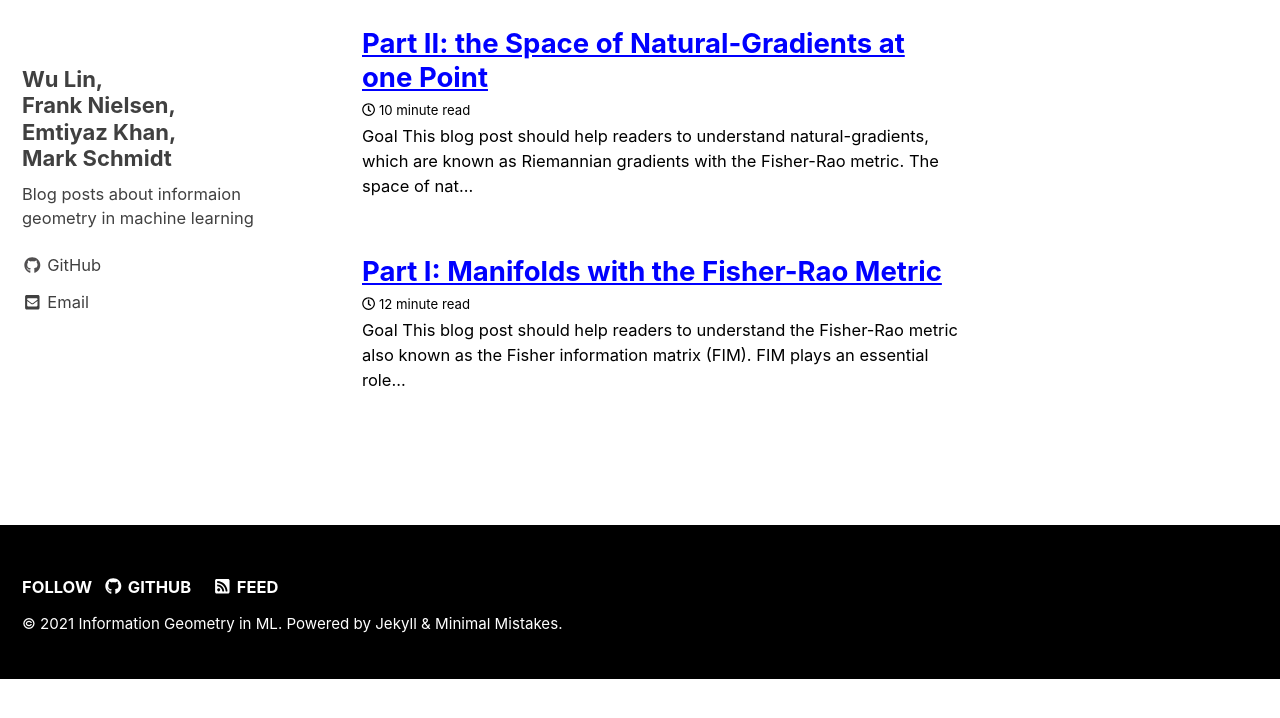
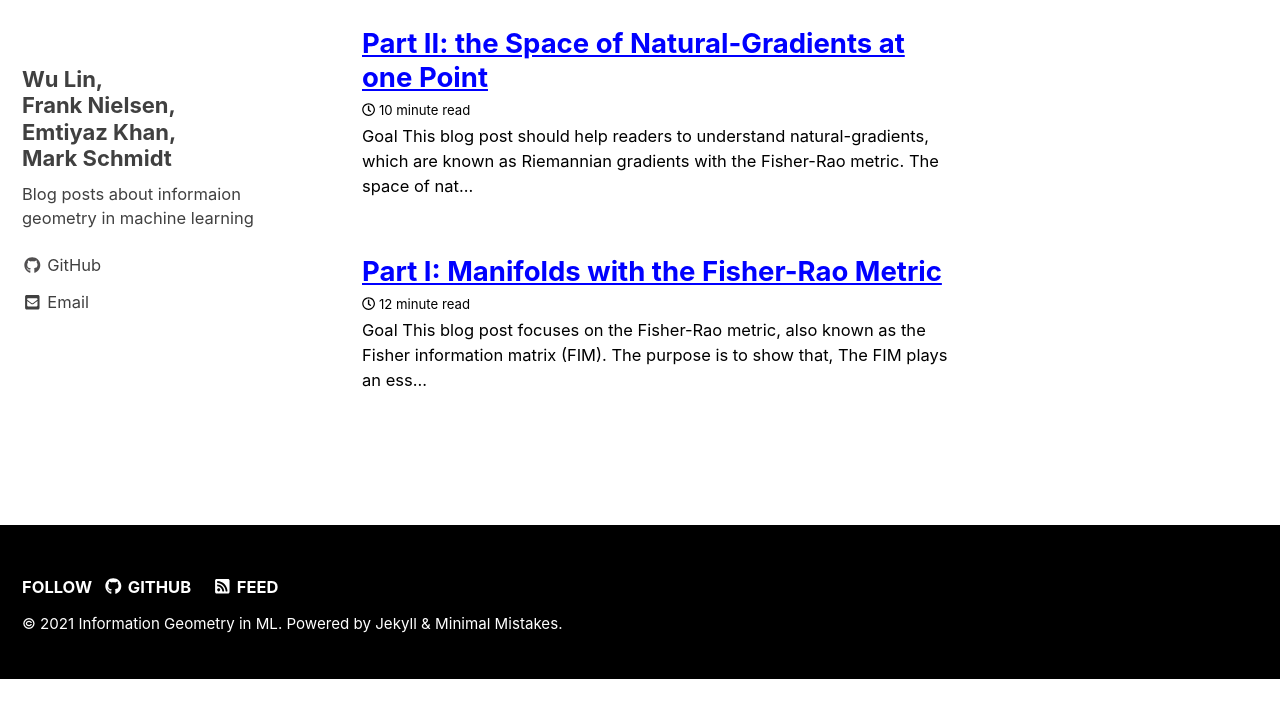
Before and after one commit to informationgeometryML/informationgeometryML.github.io, a Jekyll site: the page built from _pages/blog.md, in a window 1280 px wide and 900 px high, scrolled down 547 px. Shown: the top 718 px of the window. Built offline with Jekyll 4.4.1, drawn with Linux system fonts in a browser that asks for light colours; nearby versions of some CDN libraries; some of the changed lines change nothing that is shown.

Commit message:
updated motivation, least squares

```diff
--- a/_posts/2021-09-06-Geomopt01.md
+++ b/_posts/2021-09-06-Geomopt01.md
@@ -10,17 +10,18 @@
 
 Goal
 ------
-This blog post should help readers to understand the Fisher-Rao metric also known as the Fisher information matrix (FIM).
-* FIM plays an essential role in statistics and machine learning
-* FIM induces a (Riemannian) geometric structure of a (parametric) distribution family
+This blog post focuses on the Fisher-Rao metric, also known as the Fisher information matrix (FIM). The purpose is to show that,
+* The FIM plays an essential role in statistics and machine learning
+* For a parametric distribution, it induces a **Riemannian** geometric-structure
 
-We will give an informal introduction with a focus on intuitions.
+The discussion here is informal and focuses on more on intuitions, rather than rigor.
 
 # Motivation
 ------
-Probabilistic modeling is a popular approach in machine learning and often relies on (parametric) families of probability distributions.
-In such cases, we can exploit the (hidden) geometric structure induced by the Fisher-Rao metric.
-Below, we give some examples of  probability  distributions that naturally arise in machine learning.
+Let's start with some motivation: why should we care about geometric structures of probability distributions?
+Probability distributions form the backbone of majority of machine-learning approaches, for example, any approach that use probabilistic modeling is built upon such distributions.
+For all such cases, we can exploit the underlying geometric structure, induced by the Fisher-Rao metric, which is the topic of this blog.
+Below, we give some common examples from machine learning, where probability  distributions naturally arise.
 
 
 > Least Square (Empirical Risk Minimization):
@@ -28,13 +29,13 @@
 > Given N input-output pairs `$(x_i,y_i)$`,  the least-square loss can be viewed as expectation under a probability distribution.
 > `$$
 \begin{aligned}
-\min_{\tau} \frac{1}{2n} \sum_{i=1}^{n}   (y_i-x_i^T\tau)^2   + \mathrm{Constant} & = - \frac{1}{n}  \sum_{i=1}^{n}  \log \mathcal{N}(y_i | x_i^T\tau,1) \\
-& \approx - E_{ \color{red} {p(x,y | \tau)} } [ \log p(x,y | \tau) ]
+\min_{\tau} \frac{1}{2n} \sum_{i=1}^{n}   (y_i-x_i^T\tau)^2  & = \max_{\tau} \frac{1}{n}  \sum_{i=1}^{n}  \log \mathcal{N}(y_i | x_i^T\tau,1) \\
+& \approx \int [ \log p(x,y | \tau) ]  d p(x,y | \tau)}
 \end{aligned} \tag{1}\label{1}
 $$`
->where we assume `$(x_i,y_i)$` is generated by a distribution `$ p(x,y | \tau) $` and  `$ p(x,y | \tau) = \mathcal{N}(y | x^T\tau,1) p(x) $`. `$ \mathcal{N} (y | x^T\tau,1) $`  is a Gaussian distribution with mean `$ x^T\tau $` and variance `$ 1 $`.
+>Here `$ p(x,y | \tau) = \mathcal{N}(y | x^T\tau,1) p(x) $` is assumed to be the data-generating distribution, and the least-square loss is the finite-sample approximation of the expectation. The normal distribution is denoted by `$ \mathcal{N} (y | x^T\tau,1) $` with mean `$ x^T\tau $` and variance `$ 1 $`.
 >
-> Algorithms such as  **Fisher scoring** and **(emprical) natural-gradient descent** can be seen as methods that exploit the geometric structure of `$p(x,y | \tau)$` induced by the Fisher-Rao metric.
+> Algorithms such as  **Fisher scoring** and **(emprical) natural-gradient descent** are commonly used methods that exploit the geometric structure of `$p(x,y | \tau)$`.
 
 <!--- \stackrel{\eqref{1}} (Eq. `$\eqref{1}$`) --->
 
```
